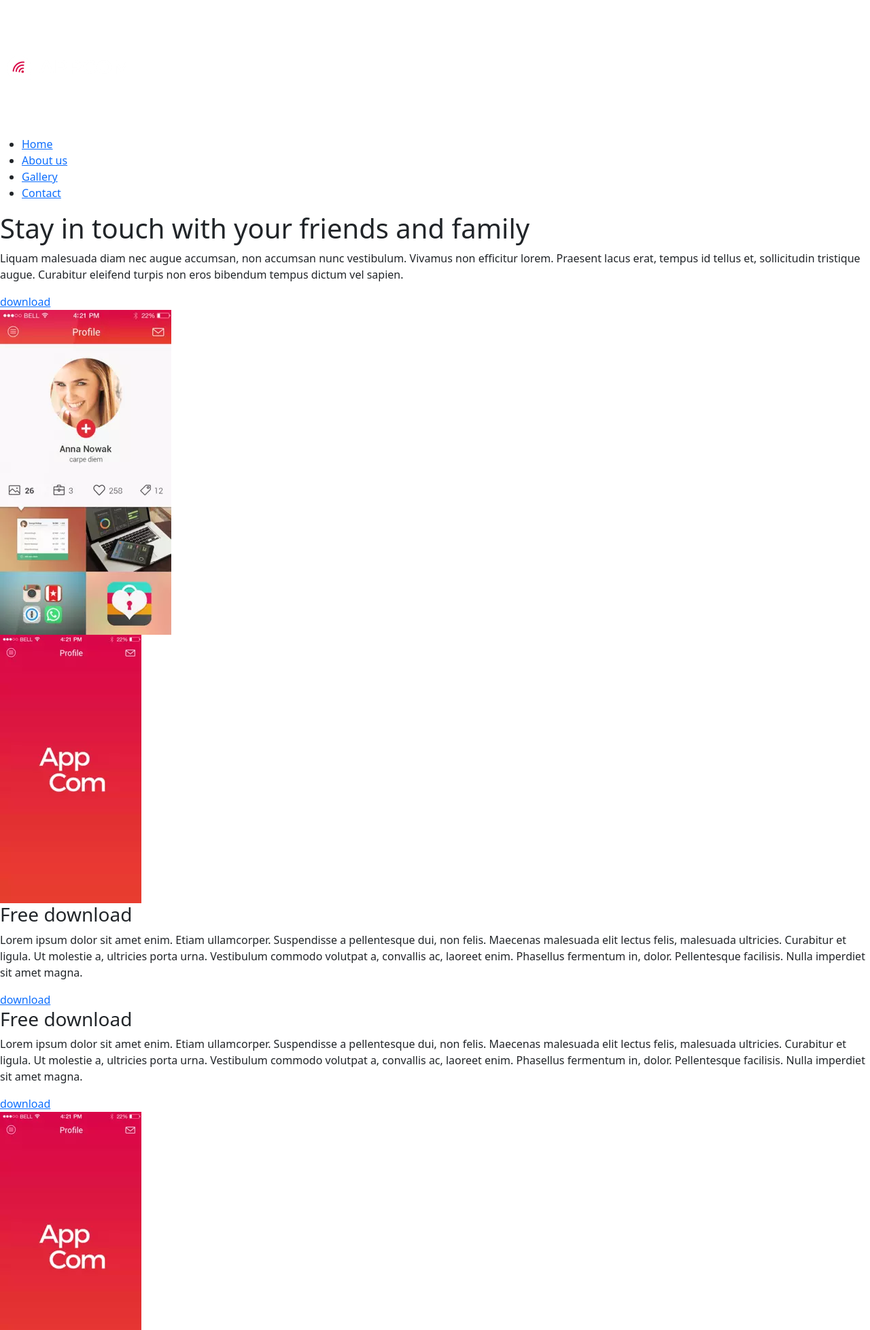
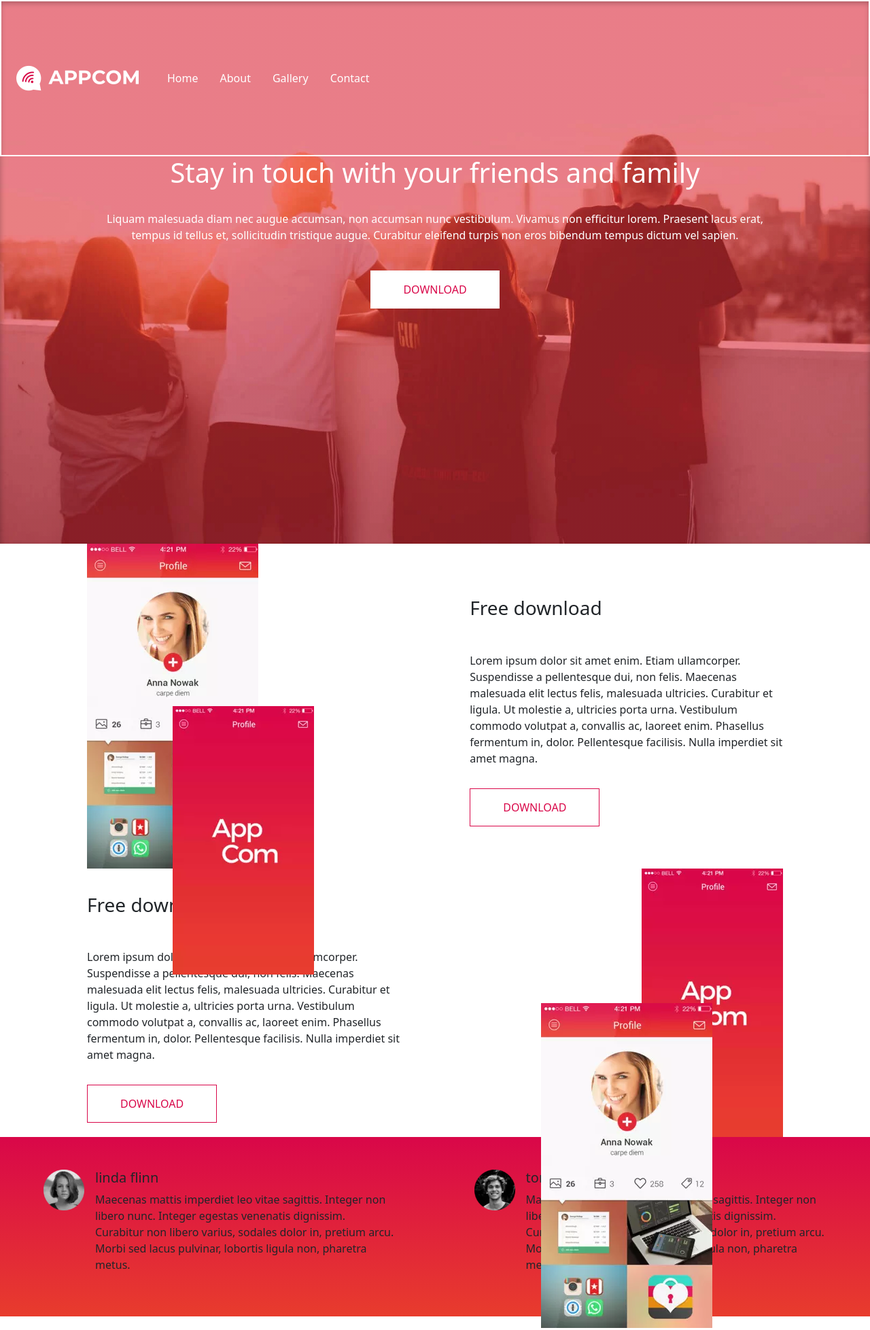
Before and after one commit to Macomi27/KC-promo4, a plain HTML site: page index.html in a window 1280 px wide. Shown: the top 1957 px of the page at 68% size. Drawn offline with nearby package versions, Linux system fonts and the light colour scheme.

Commit message:
setup header/hero, and two other sections

```diff
--- a/index.html
+++ b/index.html
@@ -17,21 +17,164 @@
       crossorigin="anonymous"
       referrerpolicy="no-referrer"
     />
+
+    <style>
+      html {
+        font-size: 16px;
+      }
+      :root {
+        --brand: rgb(217, 7, 73);
+        --secondary: rgb(232, 60, 45);
+        --complementary: rgb(26, 30, 41);
+        --neutral1: rgb(102, 102, 102);
+        --neutral2: rgb(255, 255, 255);
+        --userColor_3: rgb(23, 23, 23);
+        --userColor_4: rgba(225, 32, 58, 0.1);
+        --textStyleColor_p_default_block: var(--neutral1);
+        --textStyleColor_h1_default_block: var(--neutral2);
+        --textStyleColor_h2_default_block: var(--userColor_3);
+        --textStyleColor_h3_default_block: var(--userColor_3);
+        --textStyleColor_h4_default_block: var(--neutral2);
+        --textStyleColor_custom_link: var(--brand);
+        --textStyleColor_custom_link_hover: rgb(255, 58, 120);
+        --textStyleColor_slider_header: var(--neutral2);
+        --textStyleColor_gallery_header: var(--neutral2);
+        --textStyleColor_p_default_block_white: var(--neutral2);
+        --textStyleColor_newsfeed_header: null;
+        --textStyleColor_newsfeed_date: #bababa;
+        --textStyleColor_button_default: var(--neutral2);
+      }
+
+      body {
+        margin: 0;
+        padding: 0;
+        box-sizing: border-box;
+      }
+
+      .header {
+        width: 100%;
+        color: var(--neutral2);
+        background-image: linear-gradient(
+            to bottom,
+            rgba(232, 61, 45, 0.01),
+            rgba(232, 61, 45, 0.01)
+          ),
+          url("./assets/header.webp");
+        background-repeat: no-repeat;
+        background-position: center;
+        background-size: cover;
+        height: 100vh;
+        box-shadow: 0 4px 8px rgba(0, 0, 0, 0.3) inset;
+      }
+      .navbar {
+        border: 2px solid var(--neutral2);
+      }
+      .nav-link {
+        color: var(--neutral2);
+      }
+      .nav-link:hover {
+        border: 1px solid var(--neutral2);
+        color: var(--neutral2);
+        transition: all 0.3s ease-in-out;
+      }
+      .hero {
+        width: 80%;
+      }
+      .hero a {
+        background-color: var(--neutral2);
+        color: var(--brand);
+        text-decoration: none;
+        text-transform: uppercase;
+      }
+
+      .sec1-upper,
+      .sec1-lower {
+        width: 80%;
+      }
+
+      .upr-rgt,
+      .lwr-left {
+        width: 45%;
+      }
+
+      .upr-rgt a,
+      .lwr-left a {
+        border: 1px solid var(--brand);
+        background-color: var(--neutral2);
+        color: var(--brand);
+        text-decoration: none;
+        text-transform: uppercase;
+      }
+      .upr-rgt a:hover,
+      .lwr-left a:hover {
+        background-color: rgba(255, 58, 120, 0.1);
+        transition: all 0.3s ease-in-out;
+      }
+
+      .sec-2 {
+        width: 100%;
+        background: linear-gradient(to bottom, var(--brand), var(--secondary));
+      }
+      .sec2-container {
+        width: 90%;
+      }
+
+      .sec2-left,
+      .sec2-rgt {
+        width: 45%;
+      }
+    </style>
   </head>
   <body>
-    <header>
-      <nav>
-        <div class="logo">
-          <img src="./assets/logo.webp" alt="" />
+    <header class="header">
+      <nav class="navbar navbar-expand-lg bg-body-primary">
+        <div class="container-fluid">
+          <img class="navbar-brand" src="./assets/logo.webp" alt="" />
+          <button
+            class="navbar-toggler"
+            type="button"
+            data-bs-toggle="collapse"
+            data-bs-target="#navbarSupportedContent"
+            aria-controls="navbarSupportedContent"
+            aria-expanded="false"
+            aria-label="Toggle navigation"
+          >
+            <span class="navbar-toggler-icon"></span>
+          </button>
+          <div class="collapse navbar-collapse" id="navbarSupportedContent">
+            <ul class="navbar-nav me-auto mb-2 mb-lg-0">
+              <li class="nav-item">
+                <a class="nav-link px-3" aria-current="page" href="#">Home</a>
+              </li>
+              <li class="nav-item">
+                <a class="nav-link px-3" aria-current="page" href="./about.html"
+                  >About</a
+                >
+              </li>
+              <li class="nav-item">
+                <a
+                  class="nav-link px-3"
+                  aria-current="page"
+                  href="./gallery.html"
+                  >Gallery</a
+                >
+              </li>
+              <li class="nav-item">
+                <a
+                  class="nav-link px-3"
+                  aria-current="page"
+                  href="./contact.html"
+                  >Contact</a
+                >
+              </li>
+            </ul>
+          </div>
         </div>
-        <ul class="nav-links">
-          <li><a href="./index.html">Home</a></li>
-          <li><a href="./about.html">About us</a></li>
-          <li><a href="./gallery.html">Gallery</a></li>
-          <li><a href="./contact.html">Contact</a></li>
-        </ul>
       </nav>
-      <div class="hero">
+
+      <div
+        class="hero d-flex flex-column align-items-center justify-content-center mx-auto text-center gap-4"
+      >
         <h1>Stay in touch with your friends and family</h1>
         <p>
           Liquam malesuada diam nec augue accumsan, non accumsan nunc
@@ -39,24 +182,26 @@
           id tellus et, sollicitudin tristique augue. Curabitur eleifend turpis
           non eros bibendum tempus dictum vel sapien.
         </p>
-        <a href="#footer-links">download</a>
+        <a href="#footer-links" class="px-5 py-3">download</a>
       </div>
     </header>
 
     <main>
       <section class="sec-1">
-        <div class="sec1-upper">
-          <div class="upr-left">
-            <div class="screen2">
+        <div
+          class="sec1-upper mx-auto my-12 d-flex justify-content-between align-items-center"
+        >
+          <div class="upr-left position-relative">
+            <div class="position-relative">
               <img src="./assets/screen_2.webp" alt="" />
             </div>
-            <div class="screen1">
+            <div class="position-absolute top-50 start-50">
               <img src="./assets/screen_1.webp" alt="" />
             </div>
           </div>
           <div class="upr-rgt">
-            <h3>Free download</h3>
-            <p>
+            <h3 class="mb-5">Free download</h3>
+            <p class="mb-5">
               Lorem ipsum dolor sit amet enim. Etiam ullamcorper. Suspendisse a
               pellentesque dui, non felis. Maecenas malesuada elit lectus felis,
               malesuada ultricies. Curabitur et ligula. Ut molestie a, ultricies
@@ -64,13 +209,15 @@
               enim. Phasellus fermentum in, dolor. Pellentesque facilisis. Nulla
               imperdiet sit amet magna.
             </p>
-            <a href="footer">download</a>
+            <a href="footer" class="px-5 py-3">download</a>
           </div>
         </div>
-        <div class="sec1-lower">
+        <div
+          class="sec1-lower mx-auto my-12 d-flex justify-content-between align-items-center"
+        >
           <div class="lwr-left">
-            <h3>Free download</h3>
-            <p>
+            <h3 class="mb-5">Free download</h3>
+            <p class="mb-5">
               Lorem ipsum dolor sit amet enim. Etiam ullamcorper. Suspendisse a
               pellentesque dui, non felis. Maecenas malesuada elit lectus felis,
               malesuada ultricies. Curabitur et ligula. Ut molestie a, ultricies
@@ -78,26 +225,28 @@
               enim. Phasellus fermentum in, dolor. Pellentesque facilisis. Nulla
               imperdiet sit amet magna.
             </p>
-            <a href="#footer-links">download</a>
+            <a href="#footer-links" class="px-5 py-3">download</a>
           </div>
-          <div class="lwr-rgt">
-            <div class="screen1">
+          <div class="lwr-rgt position-relative">
+            <div class="screen1 position-relative">
               <img src="./assets/screen_1.webp" alt="" />
             </div>
-            <div class="screen2">
+            <div class="screen2 position-absolute top-50 end-50">
               <img src="./assets/screen_2.webp" alt="" />
             </div>
           </div>
         </div>
       </section>
 
-      <section class="sec-2">
-        <div class="sec2-container">
-          <div class="sec2-left">
+      <section class="sec-2 py-5">
+        <div
+          class="sec2-container mx-auto d-flex align-items-center justify-content-between"
+        >
+          <div class="sec2-left d-flex gap-3">
             <div class="sec2-left-img">
               <img src="./assets/client_1.webp" alt="" />
             </div>
-            <div class="sec2-left-txt">
+            <div class="sec2-left-txt d-flex flex-column align-items-start">
               <h5>linda flinn</h5>
               <p>
                 Maecenas mattis imperdiet leo vitae sagittis. Integer non libero
@@ -107,11 +256,11 @@
               </p>
             </div>
           </div>
-          <div class="sec2-rgt">
+          <div class="sec2-rgt d-flex gap-3">
             <div class="sec2-rgt-img">
               <img src="./assets/client_2.webp" alt="" />
             </div>
-            <div class="sec2-rgt-txt">
+            <div class="sec2-rgt-txt d-flex flex-column align-items-start">
               <h5>tom fox</h5>
               <p>
                 Maecenas mattis imperdiet leo vitae sagittis. Integer non libero
```
